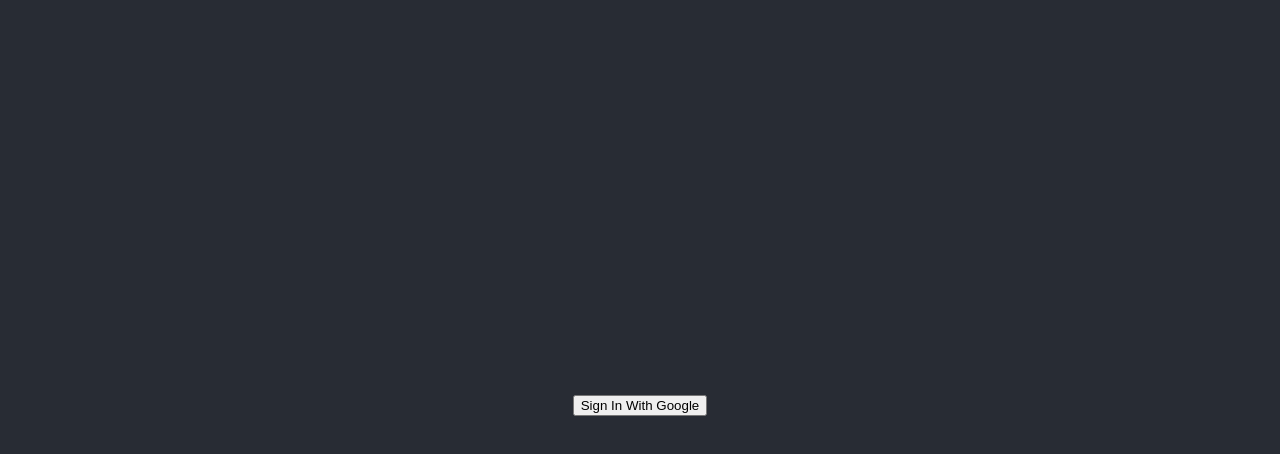
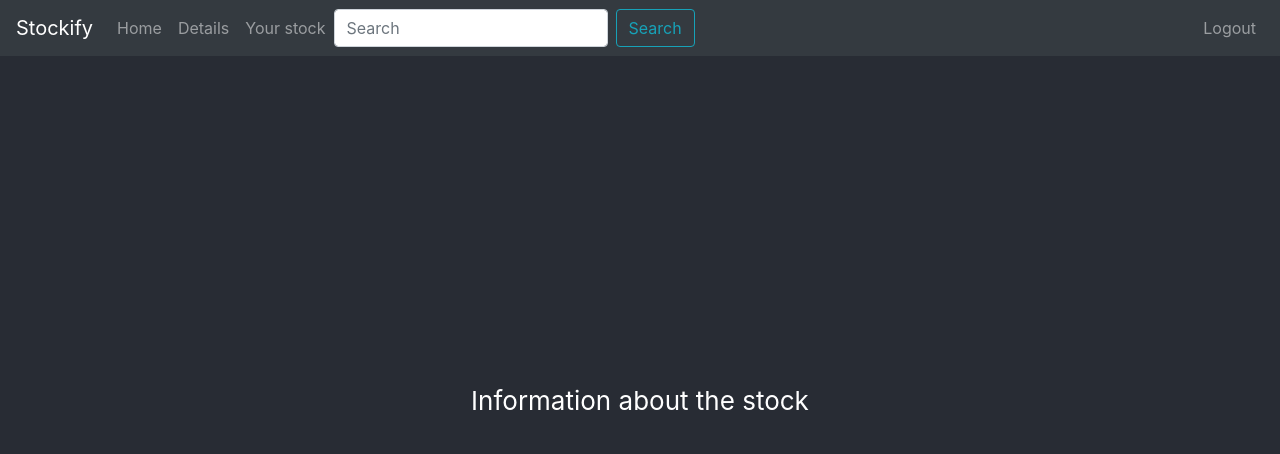
Before and after one commit to jabergma/projekt-HT20, a React (Create React App) app: page /details in a window 1280 px wide. Shown: the top 454 px of the page. Built offline with nearby package versions, Linux system fonts and the light colour scheme; no server answers.

Commit message:
template

```diff
--- a/package.json
+++ b/package.json
@@ -3,14 +3,20 @@
   "version": "0.1.0",
   "private": true,
   "dependencies": {
+    "@reduxjs/toolkit": "^1.4.0",
     "@testing-library/jest-dom": "^5.11.6",
     "@testing-library/react": "^11.1.2",
     "@testing-library/user-event": "^12.2.2",
+    "bootstrap": "^4.5.3",
     "firebase": "^8.0.2",
     "react": "^17.0.1",
+    "react-bootstrap": "^1.4.0",
     "react-dom": "^17.0.1",
     "react-firebase-hooks": "^2.2.0",
+    "react-redux": "^7.2.2",
+    "react-router-dom": "^5.2.0",
     "react-scripts": "4.0.0",
+    "redux": "^4.0.5",
     "web-vitals": "^0.2.4"
   },
   "scripts": {
--- a/src/App.css
+++ b/src/App.css
@@ -2,18 +2,11 @@
   text-align: center;
 }
 
-.App-logo {
-  height: 40vmin;
-  pointer-events: none;
+.App {
+  background-color: #282c34;
 }
 
-@media (prefers-reduced-motion: no-preference) {
-  .App-logo {
-    animation: App-logo-spin infinite 20s linear;
-  }
-}
-
-.App {
+.Main{
   background-color: #282c34;
   min-height: 100vh;
   display: flex;
@@ -23,6 +16,9 @@
   font-size: calc(10px + 2vmin);
   color: white;
 }
+.Navbar{
+  justify-content: flex-start;
+}
 
 .App-link {
   color: #61dafb;
--- a/src/App.js
+++ b/src/App.js
@@ -1,13 +1,18 @@
 import React from "react";
 import "./App.css";
 import Home from "./presenter/home.js";
-
+import Navigation from "./presenter/navigation.js";
+import Details from "./presenter/details.js";
+import Profile from "./presenter/profile.js";
 import firebase from "firebase/app";
 import "firebase/firestore";
 import "firebase/auth";
+import "bootstrap/dist/css/bootstrap.min.css";
 
+import { BrowserRouter as Router, Switch, Route, Link } from "react-router-dom";
 import { useAuthState } from "react-firebase-hooks/auth";
 import { useCollectionData } from "react-firebase-hooks/firestore";
+import DetailsView from "./views/DetailsView";
 
 firebase.initializeApp({
   apiKey: "AIzaSyBT4r_JoMcQodd1N30Bf6eZnlOmXNgeiR0",
@@ -23,33 +28,56 @@
 const auth = firebase.auth();
 const firestore = firebase.firestore();
 
-function App({model}) {
+function App({ model }) {
   const [user] = useAuthState(auth);
   return (
     <div className="App">
-      <header></header>
+      <header>
+        <link
+          rel="stylesheet"
+          href="https://maxcdn.bootstrapcdn.com/bootstrap/4.5.0/css/bootstrap.min.css"
+          integrity="sha384-9aIt2nRpC12Uk9gS9baDl411NQApFmC26EwAOH8WgZl5MYYxFfc+NcPb1dKGj7Sk"
+          crossorigin="anonymous"
+        />
+      </header>
       <section>
-        {user ? <Home model={model}/> : <SignIn />}
+        <Navigation />
       </section>
+      <Router>
+        <Switch>
+          <Route path="/home">
+            <section className="Main">
+              {user ? <Home model={model} /> : <SignIn />}
+            </section>
+          </Route>
+          <Route path="/details">
+            <section className="Main">
+              <Details />
+            </section>
+          </Route>
+          <Route path="/your-stock">
+            <section className="Main">
+              <Profile />
+            </section>
+          </Route>
+        </Switch>
+      </Router>
     </div>
   );
 }
 
-
-function SignIn(){
-  const signInWithGoogle = ()=> {
+function SignIn() {
+  const signInWithGoogle = () => {
     const provider = new firebase.auth.GoogleAuthProvider();
     auth.signInWithPopup(provider);
-  }
-  return(
-    <button onClick={signInWithGoogle}>Sign In With Google</button>
-  )
+  };
+  return <button onClick={signInWithGoogle}>Sign In With Google</button>;
 }
 
 function SignOut() {
-  return auth.currentUser && (
-    <button onClick={()=> auth.signOut()}>Sign Out</button>
-  )
+  return (
+    auth.currentUser && <button onClick={() => auth.signOut()}>Sign Out</button>
+  );
 }
 
 export default App;
--- a/src/index.js
+++ b/src/index.js
@@ -6,6 +6,7 @@
 import StockModel from "./StockModel.js";
 
 const model= new StockModel();
+//npconst store = createStore(stockReducer);
 
 ReactDOM.render(
   <React.StrictMode>
--- /dev/null
+++ b/src/presenter/details.js
@@ -0,0 +1,8 @@
+import React from 'react'
+import DetailsView from '../views/DetailsView'
+
+export default function Details() {
+    return (
+        <DetailsView/>
+    )
+}
--- /dev/null
+++ b/src/presenter/navigation.js
@@ -0,0 +1,8 @@
+import React from 'react'
+import NavigationView from "../views/NavigationView.js";
+
+export default function Navigation() {
+    return (
+        <NavigationView/>
+    )
+}
--- /dev/null
+++ b/src/presenter/profile.js
@@ -0,0 +1,8 @@
+import React from 'react'
+import ProfileView from '../views/ProfileView'
+
+export default function Profile() {
+    return (
+        <ProfileView/>
+    )
+}
--- /dev/null
+++ b/src/views/DetailsView.js
@@ -0,0 +1,9 @@
+import React from 'react'
+
+export default function DetailsView() {
+    return (
+        <div>
+            Information about the stock
+        </div>
+    )
+}
--- /dev/null
+++ b/src/views/NavigationView.js
@@ -0,0 +1,25 @@
+import React from "react";
+import { Navbar, Nav, Form, FormControl, Button } from "react-bootstrap";
+import firebase from "firebase/app";
+import "firebase/auth";
+import { useAuthState } from "react-firebase-hooks/auth";
+
+export default function NavigationView() {
+  return (
+    <Navbar fixed="top" bg="dark" variant="dark">
+      <Navbar.Brand href="home">Stockify</Navbar.Brand>
+      <Nav className="mr-auto">
+        <Nav.Link href="home">Home</Nav.Link>
+        <Nav.Link href="details">Details</Nav.Link>
+        <Nav.Link href="your-stock">Your stock</Nav.Link>
+        <Form inline>
+          <FormControl type="text" placeholder="Search" className="mr-sm-2" />
+          <Button variant="outline-info">Search</Button>
+        </Form>
+      </Nav>
+      <Nav>
+        <Nav.Link href="home"> Logout </Nav.Link>
+      </Nav>
+    </Navbar>
+  );
+}
--- /dev/null
+++ b/src/views/ProfileView.js
@@ -0,0 +1,9 @@
+import React from 'react'
+
+export default function ProfileView() {
+    return (
+        <div>
+            Your stocks
+        </div>
+    )
+}
```
Also changed, not shown: src/redux/store.js (added, +11 -0 lines), 1 other file (tests, documents, lock files or other folders).
